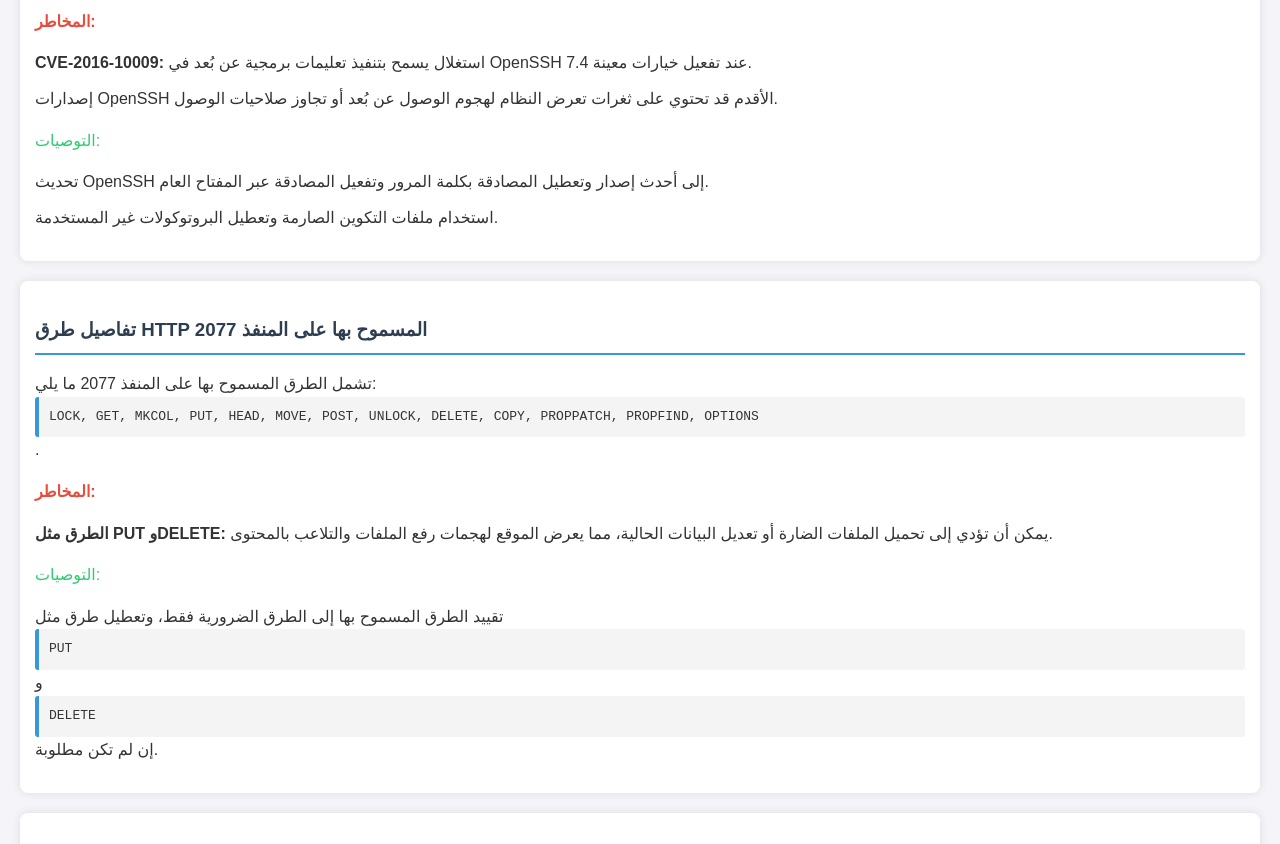
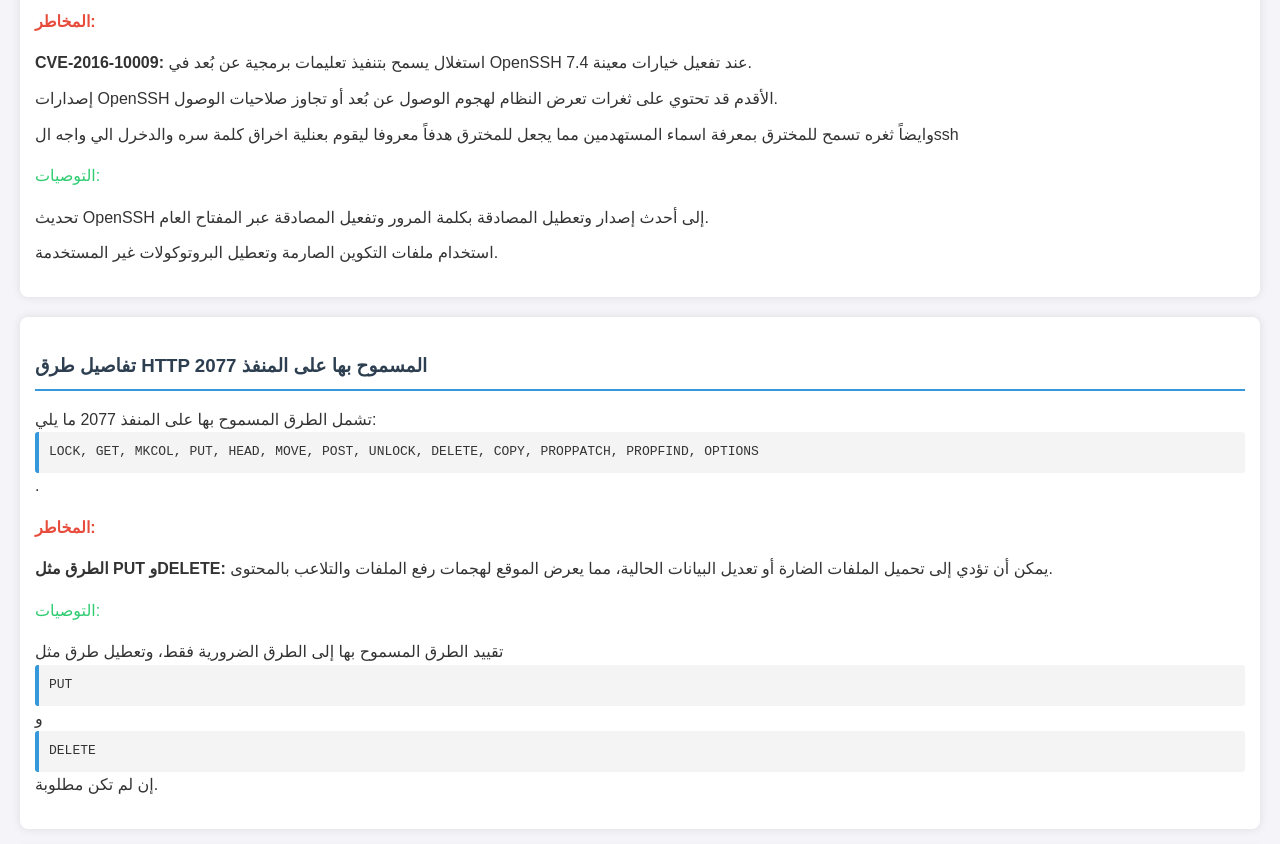
Before and after one commit to shaheen101sec/report, a plain HTML site: page index.html in a window 1280 px wide. Shown: the part 5340-6184 px from the top of the page. Drawn offline with Linux system fonts and the light colour scheme.

Commit message:
Update index.html

```diff
--- a/index.html
+++ b/index.html
@@ -302,6 +302,7 @@
                 <ul>
                     <li><strong>CVE-2016-10009:</strong> استغلال يسمح بتنفيذ تعليمات برمجية عن بُعد في OpenSSH 7.4 عند تفعيل خيارات معينة.</li>
                     <li>إصدارات OpenSSH الأقدم قد تحتوي على ثغرات تعرض النظام لهجوم الوصول عن بُعد أو تجاوز صلاحيات الوصول.</li>
+                    <li>وايضاً ثغره تسمح للمخترق بمعرفة اسماء المستهدمين مما يجعل للمخترق هدفاً معروفا ليقوم بعنلية اخراق كلمة سره والدخرل الي واجه الssh</li>
                 </ul>
                 <p class="recommendation">التوصيات:</p>
                 <ul>
```
